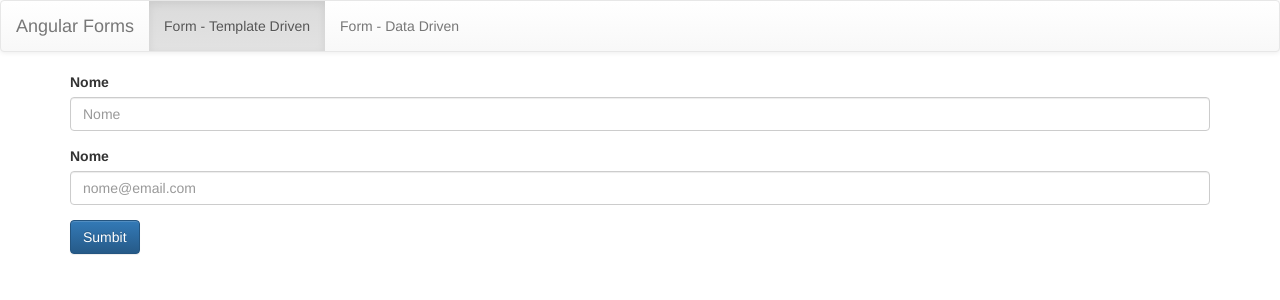
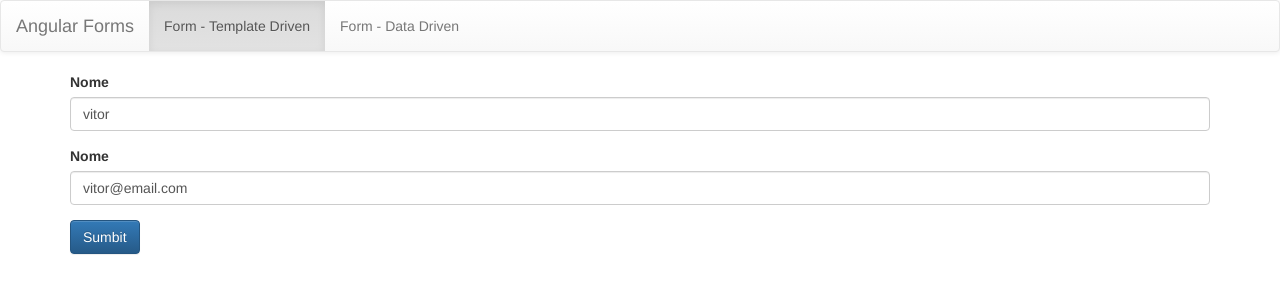
Before and after one commit to vitor-eble/Angular, an Angular app in the folder forms/: page /templateForm in a window 1280 px wide. Shown: the top 300 px of the page. Built offline with nearby package versions, Linux system fonts and the light colour scheme.

Commit message:
aula 74: inicializando valores com ngModel

```diff
--- a/forms/src/app/template-form/template-form.component.html
+++ b/forms/src/app/template-form/template-form.component.html
@@ -1,12 +1,14 @@
 <form #formGroup="ngForm" (ngSubmit)="onSubmit(formGroup)">
   <div class="form-group">
     <label for="nome">Nome</label>
-    <input type="text" class="form-control" id="nome" placeholder="Nome" name="nameInput" ngModel>
+    <input type="text" class="form-control" id="nome" placeholder="Nome" name="nameInput"
+    ngModel [ngModel]="usuario.nome">
   </div>
 
   <div class="form-group">
     <label for="email">Nome</label>
-    <input type="email" class="form-control" id="email" placeholder="nome@email.com" name="emailInput" ngModel>
+    <input type="email" class="form-control" id="email" placeholder="nome@email.com" name="emailInput"
+    ngModel [ngModel]="usuario.email">
   </div>
 
   <button type="submit" title="btnsubmit" class="btn btn-primary">
--- a/forms/src/app/template-form/template-form.component.ts
+++ b/forms/src/app/template-form/template-form.component.ts
@@ -8,8 +8,14 @@ import { Component } from '@angular/core';
 })
 export class TemplateFormComponent {
 
+  usuario: any = {
+    nome: 'vitor',
+    email: 'vitor@email.com'
+  }
+
   onSubmit(form: any){
     console.log(form);
+    console.log(this.usuario);
 
   }
 }
```
